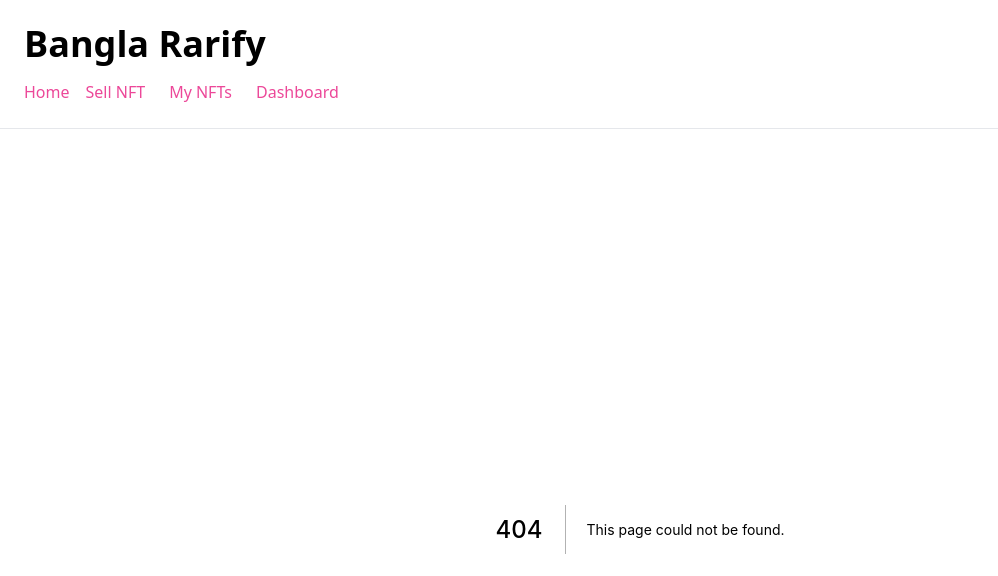
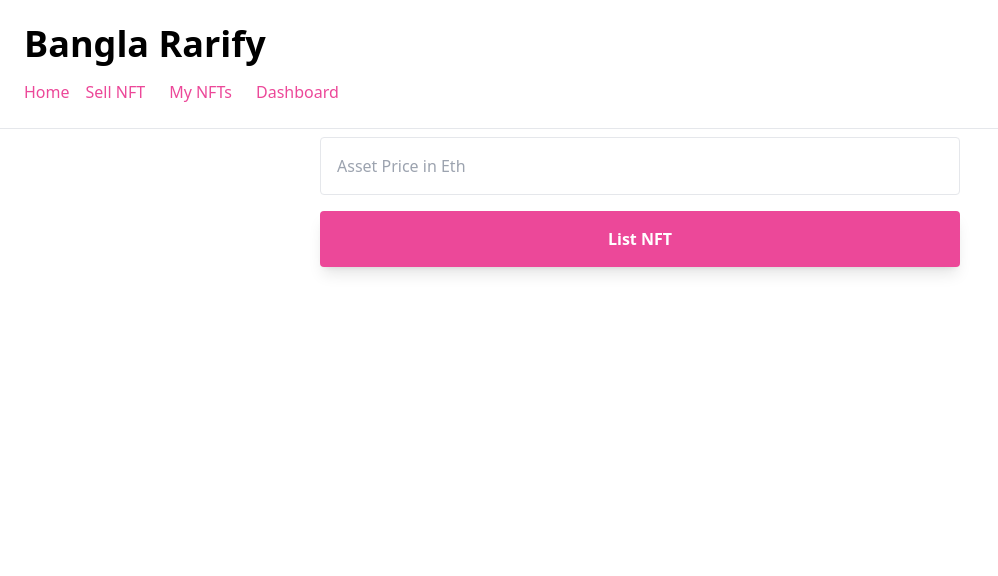
Before and after one commit to maruf037/bangla-rarify, a Next.js app: page /resell-nft in a window 1280 px wide. Before the commit this address had no page. Shown: the top 576 px of the page, without its empty margins (0-998 px from the left). Built offline with nearby package versions, Linux system fonts and the light colour scheme; no server answers.

Commit message:
resell-nft page created

```diff
--- a/pages/index.js
+++ b/pages/index.js
@@ -19,7 +19,8 @@
     const contract = new ethers.Contract(marketplaceAddress, BanglaRarify.abi, provider);
     const data = await contract.fetchMarketItems();
 
-    /* map over items returned from smart contract and format
+    /*
+    mapping over items returned from smart contract and format
     them as well as fetch their token metadata
     */
     const items = await Promise.all(data.map(async i => {
@@ -63,10 +64,10 @@
         <div className='grid grid-cols-1 sm:grid-cols-2 lg:grid-cols-4 gap-4 pt-4'>
           {
             nfts.map((nft, i) => (
-              <div key={i} className='border shadow rounded-x1 overflow-hidden'>
+              <div key={i} className='border shadow rounded-xl overflow-hidden'>
                 <img src={nft.image} />
                 <div className='p-4'>
-                  <p style={{ height: '64px' }} className='text-2x1 font-semibold'>{nft.name}</p>
+                  <p style={{ height: '64px' }} className='text-2xl font-semibold'>{nft.name}</p>
                   <div style={{ height: '70px', overflow: 'hidden'}}>
                     <p className='text-gray-400'>{nft.description}</p>
                   </div>
--- /dev/null
+++ b/pages/resell-nft.js
@@ -0,0 +1,64 @@
+import { useEffect, useState } from 'react'
+import { ethers } from 'ethers'
+import { useRouter } from 'next/router'
+import axios from 'axios'
+import Web3Modal from 'web3modal'
+
+import { marketplaceAddress } from '../config'
+
+import BanglaRarify from '../artifacts/contracts/BanglaRarify.sol/BanglaRarify.json'
+
+export default function ResellNFT() {
+    const [formInput, updateFormInput] = useState({ price: '', image: '' })
+    const router = useRouter()
+    const { id, tokenURI } = router.query
+    const { image, price } = formInput
+
+    useEffect(() => {
+        fetchNFT()
+    }, [id])
+
+    async function fetchNFT() {
+        if (!tokenURI) return
+        const meta = await axios.get(tokenURI)
+        updateFormInput(state => ({ ...state, image: meta.data.image}))
+    }
+
+    async function listNFTForSale() {
+        if (!price) return
+        const web3Modal = new Web3Modal()
+        const connection = await web3Modal.connect()
+        const provider = new ethers.providers.Web3Provider(connection)
+        const signer = provider.getSigner()
+
+        const priceFormatted = ethers.utils.parseUnits(formInput.price, 'ether')
+        let contract = new ethers.Contract(marketplaceAddress, BanglaRarify.abi, signer)
+        let listingPrice = await contract.getListingPrice()
+
+        listingPrice = listingPrice.toString()
+        let transaction = await contract.resellToken(id, priceFormatted, { value: listingPrice})
+        await transaction.wait()
+
+        router.push('/')
+    }
+
+    return (
+        <div className='flex justify-center'>
+            <div className='w-1/2 flex flex-col pb-12'>
+                <input
+                    placeholder='Asset Price in Eth'
+                    className='mt-2 border rounded p-4'
+                    onChange={e => updateFormInput({ ...formInput, price: e.target.value })}
+                />
+                {
+                    image && (
+                        <img className='rounded mt-4' width='350' src={image} />
+                    )
+                }
+                <button onClick={listNFTForSale} className='font-bold mt-4 bg-pink-500 text-white rounded p-4 shadow-lg'>
+                    List NFT
+                </button>
+            </div>
+        </div>
+    )
+}
```
Also changed, not shown: 1 other file (tests, documents, lock files or other folders).
